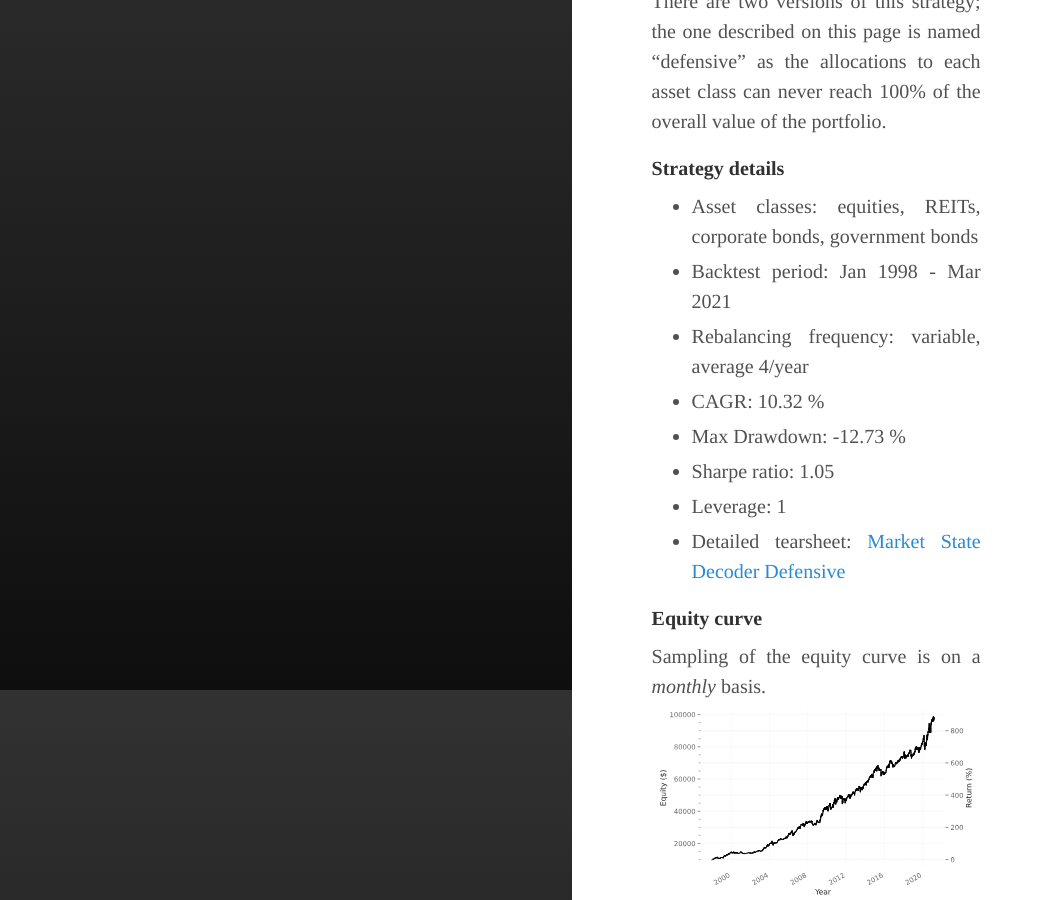
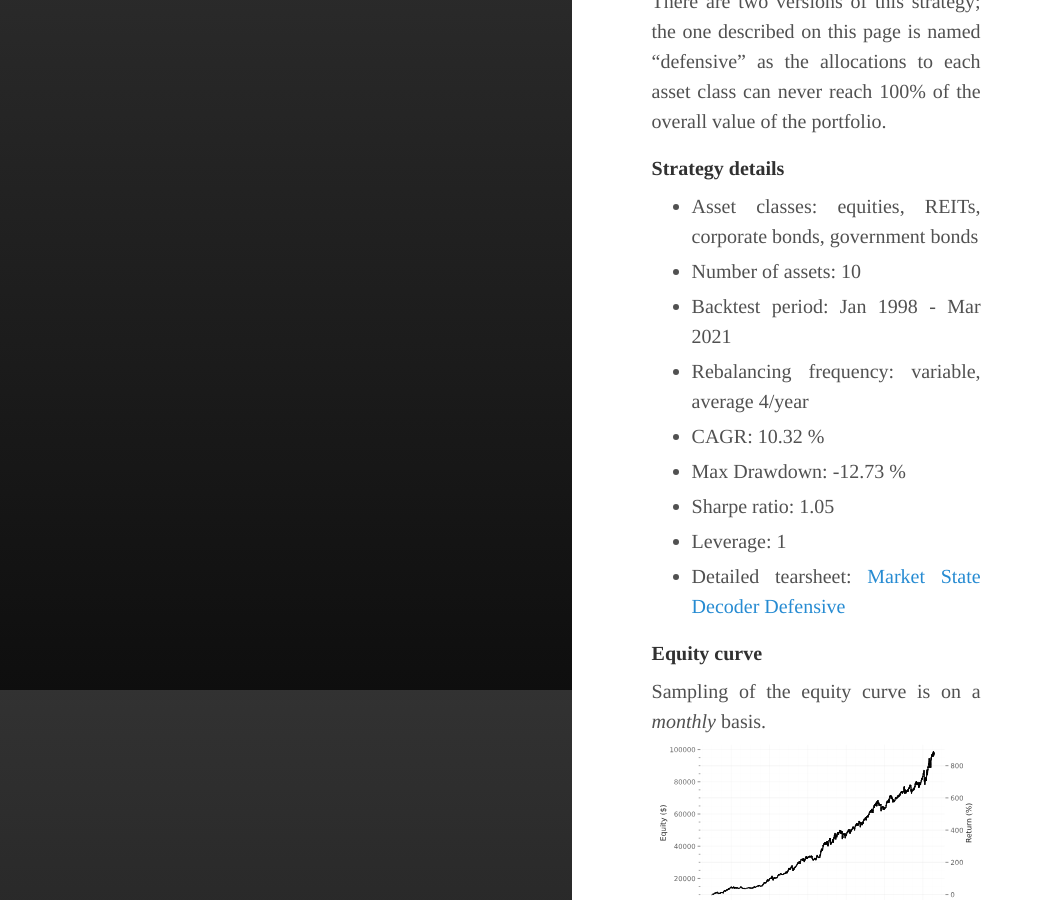
Before and after one commit to IthacaResearch/ithacaresearch.github.io, a Jekyll site: the page built from _posts/2020-12-05-Market-State-Decoder-Defensive.md, in a window 1280 px wide and 900 px high, scrolled down 1110 px. Shown: the whole window, without its empty margins (0-1044 px from the left). Built offline with Jekyll 4.4.1, drawn with Linux system fonts in a browser that asks for light colours.

Commit message:
Update 2020-12-05-Market-State-Decoder-Defensive.md

```diff
--- a/_posts/2020-12-05-Market-State-Decoder-Defensive.md
+++ b/_posts/2020-12-05-Market-State-Decoder-Defensive.md
@@ -19,6 +19,7 @@ There are two versions of this strategy; the one described on this page is named
 
 #### Strategy details
 * Asset classes: equities, REITs, corporate bonds, government bonds
+* Number of assets: 10
 * Backtest period: Jan 1998 - Mar 2021
 * Rebalancing frequency: variable, average 4/year
 * CAGR: 10.32 %
```
